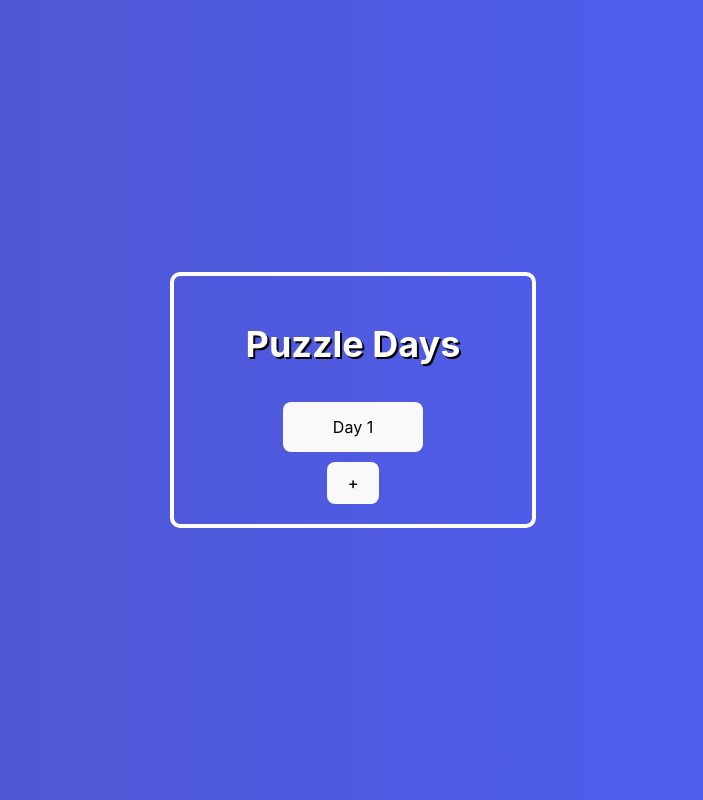
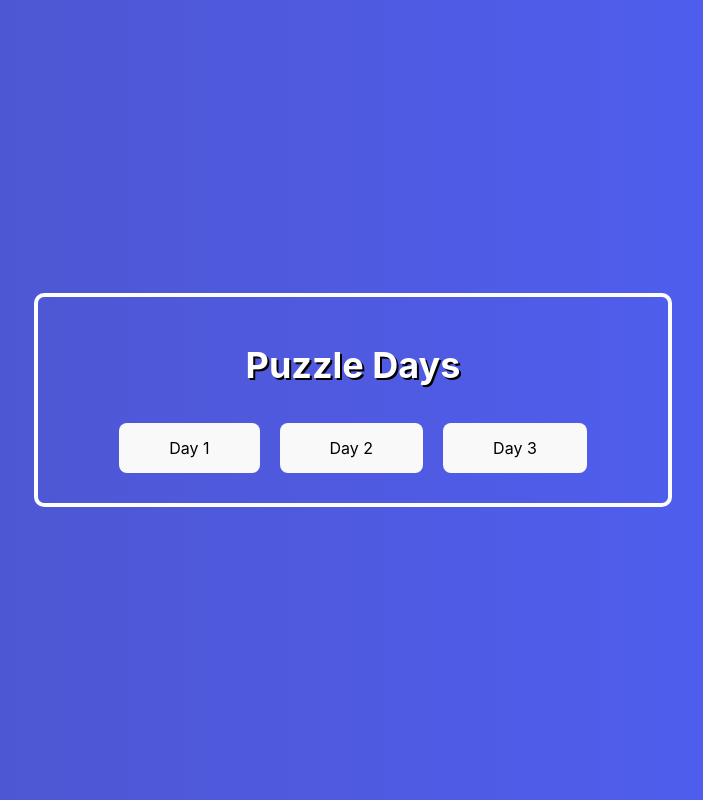
Before and after one commit to mahmudulhaquequdrati/word-game-2-frontend, a React (Vite) app: page /days in a window 1280 px wide. Shown: the whole page, without its empty margins (285-988 px from the left). Built offline with nearby package versions, Linux system fonts and the light colour scheme.

Commit message:
word updated

```diff
--- a/src/components/days/Days.jsx
+++ b/src/components/days/Days.jsx
@@ -2,14 +2,36 @@ import React, { useState } from "react";
 import { Link, useNavigate } from "react-router-dom";
 import "./Days.css";
 
+const words = [
+  {
+    id: 1,
+    word: "BAR",
+    day: 1,
+    completed: false,
+    time: 24,
+  },
+  {
+    id: 2,
+    word: "MOON",
+    day: 2,
+    completed: false,
+    time: 48,
+  },
+  {
+    id: 3,
+    word: "SUN",
+    day: 3,
+    completed: false,
+    time: 72,
+  },
+];
+
 const Days = () => {
+  const navigate = useNavigate();
 
-  const mainDate = '20';
-  const navigate = useNavigate();
-  const [date, setDate] = useState(1);
-  const increment = () => {
-    setDate((data) => data + 1)
-  }
+  const date = JSON.parse(localStorage.getItem("user"))?.date;
+  console.log(date);
+
   return (
     <div className="body">
       <div className="days-container">
@@ -17,16 +39,16 @@ const Days = () => {
           <h3>Puzzle Days</h3>
         </div>
         <div className="day-content">
-          {" "}
-            <Link to="/home">
-              {Array.from({ length: date}).map(
-                (_,i) => (
-                  <button className="days-btn">Day {i+1}</button>
-                )
-              )}
-            </Link>
+          {words.map((word) => (
+            <button
+              key={word.id}
+              className="days-btn"
+              onClick={() => navigate(`/home/${word.day}`)}
+            >
+              Day {word.day}
+            </button>
+          ))}
         </div>
-        <button onClick={increment}>+</button>
       </div>
     </div>
   );
--- a/src/components/home/Home.jsx
+++ b/src/components/home/Home.jsx
@@ -1,8 +1,9 @@
 import React from "react";
-import { Link } from "react-router-dom";
+import { Link, useParams } from "react-router-dom";
 import "./Home.css";
 
 const Home = () => {
+  const { day } = useParams();
   return (
     <div className="top-conatiner">
       <div className="context">
@@ -12,7 +13,7 @@ const Home = () => {
             <p>Press Go to start the clock</p>
           </div>
         </div>
-        <Link to="/word-match">
+        <Link to={`/word-match/${day}`}>
           <button>Start</button>
         </Link>
       </div>
--- a/src/components/login/Login.jsx
+++ b/src/components/login/Login.jsx
@@ -10,8 +10,10 @@ const Login = () => {
     const form = event.target;
     const email = form.email.value;
     const password = form.password.value;
-    console.log(email, password);
-    localStorage.setItem("user", true);
+    localStorage.setItem(
+      "user",
+      JSON.stringify({ value: true, date: new Date().toLocaleDateString() })
+    );
     navigate("/days");
   };
 
--- a/src/components/word-match/Output.jsx
+++ b/src/components/word-match/Output.jsx
@@ -6,8 +6,6 @@ const Output = ({
   correctLetters,
   wrongLetters,
   selectedWord,
-  setPlayable,
-  playAgain,
   handleSavetime,
 }) => {
   const navigate = useNavigate();
@@ -17,7 +15,7 @@ const Output = ({
 
   if (checkWin(correctLetters, wrongLetters, selectedWord) === "win") {
     const savetime = handleSavetime();
-    navigate("/result", { state: savetime});
+    navigate("/result", { state: savetime });
     playable = false;
   } else if (checkWin(correctLetters, wrongLetters, selectedWord) === "lose") {
     finalMessage = "Unfortunately you lost. 😕";
@@ -25,9 +23,6 @@ const Output = ({
     playable = false;
   }
 
-  useEffect(() => {
-    setPlayable(playable);
-  });
   return (
     <div>
       <div
--- a/src/components/word-match/WordMatch.jsx
+++ b/src/components/word-match/WordMatch.jsx
@@ -1,11 +1,38 @@
 import React, { useEffect, useState } from "react";
+import { useParams } from "react-router-dom";
 import Output from "./Output";
 import "./WordMatch.css";
 
-const words = ["BAR"];
-let selectedWord = words[Math.floor(Math.random() * words.length)];
+const WordMatch = () => {
+  const [selectedWord, setSelectedWord] = useState("");
 
-const WordMatch = () => {
+  const { day } = useParams();
+
+  const words = [
+    {
+      word: ["BAR"],
+      day: 1,
+      completed: false,
+      time: 24,
+    },
+    {
+      word: ["MOON"],
+      day: 2,
+      completed: false,
+      time: 48,
+    },
+    {
+      word: ["SUN"],
+      day: 3,
+      completed: false,
+      time: 72,
+    },
+  ];
+  const word = words.find((word) => word.day === parseInt(day));
+  useEffect(() => {
+    setSelectedWord(word?.word[Math.floor(Math.random() * word?.word?.length)]);
+  }, [word]);
+
   //  -----------stop wacht code stard-------- //
   const [time, setTime] = useState({
     hours: 0,
@@ -48,7 +75,6 @@ const WordMatch = () => {
   // ---------------- stop wacht code end----------\\
 
   //*!Game Word Match Function
-  const [playable, setPlayable] = useState(true);
   const [correctLetters, setCorrectLetters] = useState([]);
   const [wrongLetters, setWrongLetters] = useState([]);
   const [showNotification, setShowNotification] = useState(false);
@@ -56,7 +82,7 @@ const WordMatch = () => {
   useEffect(() => {
     const handleKeydown = (event) => {
       const { key, keyCode } = event;
-      if (playable && keyCode >= 65 && keyCode <= 90) {
+      if (keyCode >= 65 && keyCode <= 90) {
         const letter = key.toUpperCase();
         if (selectedWord.includes(letter)) {
           if (!correctLetters.includes(letter)) {
@@ -78,17 +104,6 @@ const WordMatch = () => {
     return () => window.removeEventListener("keydown", handleKeydown);
   }, [correctLetters, wrongLetters]);
 
-  function playAgain() {
-    setPlayable(true);
-
-    // Empty Arrays
-    setCorrectLetters([]);
-    setWrongLetters([]);
-
-    const random = Math.floor(Math.random() * words.length);
-    selectedWord = words[random];
-  }
-
   return (
     <div className="box">
       <h1>Pass Gas</h1>
@@ -100,7 +115,7 @@ const WordMatch = () => {
       <div>
         {" "}
         <div className="word">
-          {selectedWord.split("").map((letter, i) => {
+          {selectedWord?.split("")?.map((letter, i) => {
             return (
               <span className="letter" key={i}>
                 {correctLetters.includes(letter) ? letter : ""}
@@ -114,8 +129,6 @@ const WordMatch = () => {
             correctLetters={correctLetters}
             wrongLetters={wrongLetters}
             selectedWord={selectedWord}
-            setPlayable={setPlayable}
-            playAgain={playAgain}
             handleSavetime={handleSave}
           />
         </div>
--- a/src/routes/Routes.jsx
+++ b/src/routes/Routes.jsx
@@ -8,14 +8,15 @@ import Register from "../components/register/Register";
 
 import WordMatch from "../components/word-match/WordMatch";
 
-const user = localStorage.getItem("user") ? true : false;
+const user =
+  JSON.parse(localStorage.getItem("user"))?.value === true ? true : false;
 
 export const router = createBrowserRouter([
   {
     path: "/",
     element: user ? <Days></Days> : <Login></Login>,
   },
-  { path: "/home", element: <Home></Home> },
+  { path: "/home/:day", element: <Home></Home> },
   {
     path: "/login",
     element: <Login></Login>,
@@ -29,7 +30,7 @@ export const router = createBrowserRouter([
     element: <Days></Days>,
   },
   {
-    path: "/word-match",
+    path: "/word-match/:day",
     element: <WordMatch></WordMatch>,
   },
   {
```
